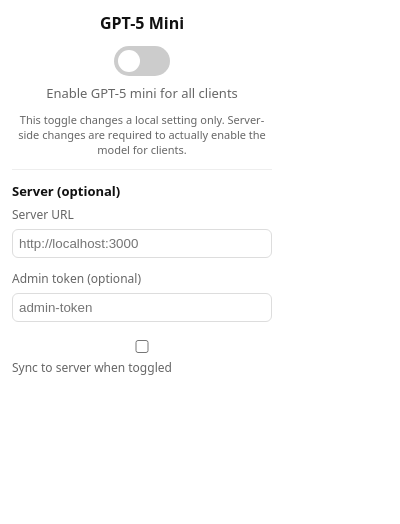
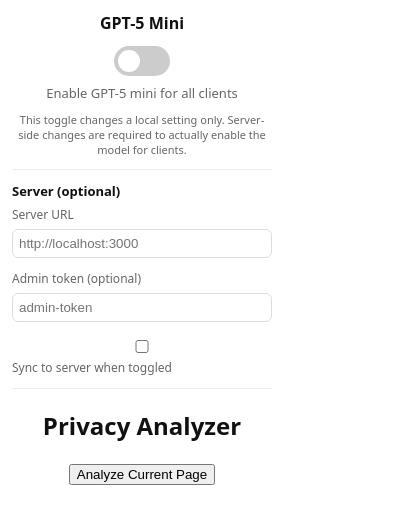
Before and after one commit to alfredomazon/Privacy-policy-analyzer, a browser extension: page popup.html in a window 400 px wide. Drawn offline with Linux system fonts and the light colour scheme.

Commit message:
Add Privacy Analyzer button and results panel to popup UI

```diff
--- a/popup.html
+++ b/popup.html
@@ -26,7 +26,12 @@
         <label class="small-inline"><input id="sync-checkbox" type="checkbox"> Sync to server when toggled</label>
         <div id="server-status" class="status"></div>
       </div>
-  </div>
+      <hr>
+      <div class="analyzer-block">
+        <h2>Privacy Analyzer</h2>
+        <button id="analyzeBtn">Analyze Current Page</button>
+        <pre id="result" class="analyzer-result"></pre>
+      </div>
   <script src="popup.js"></script>
   <div id="toast-container" class="toast-container" aria-live="polite"></div>
 </body>
```
